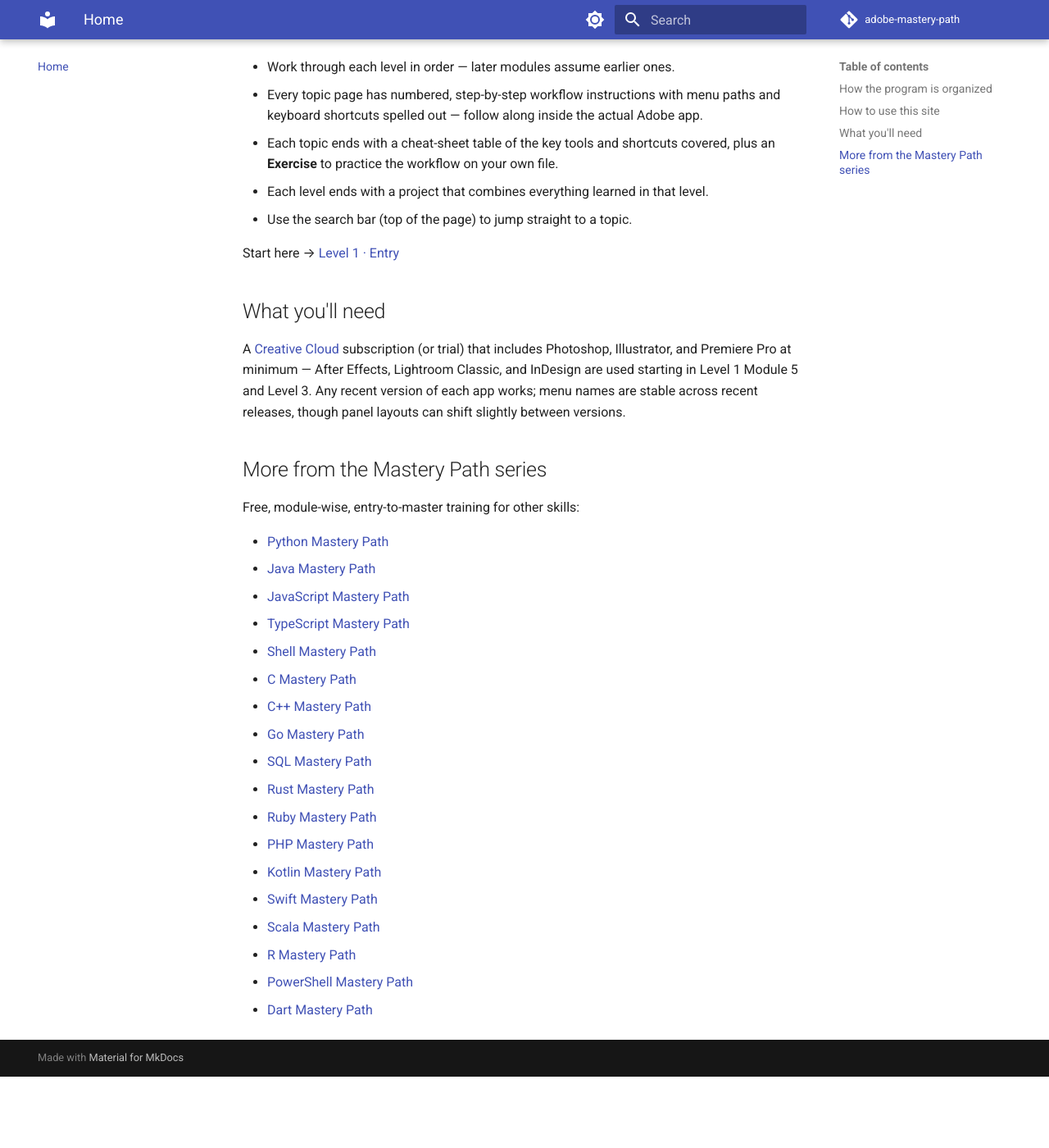
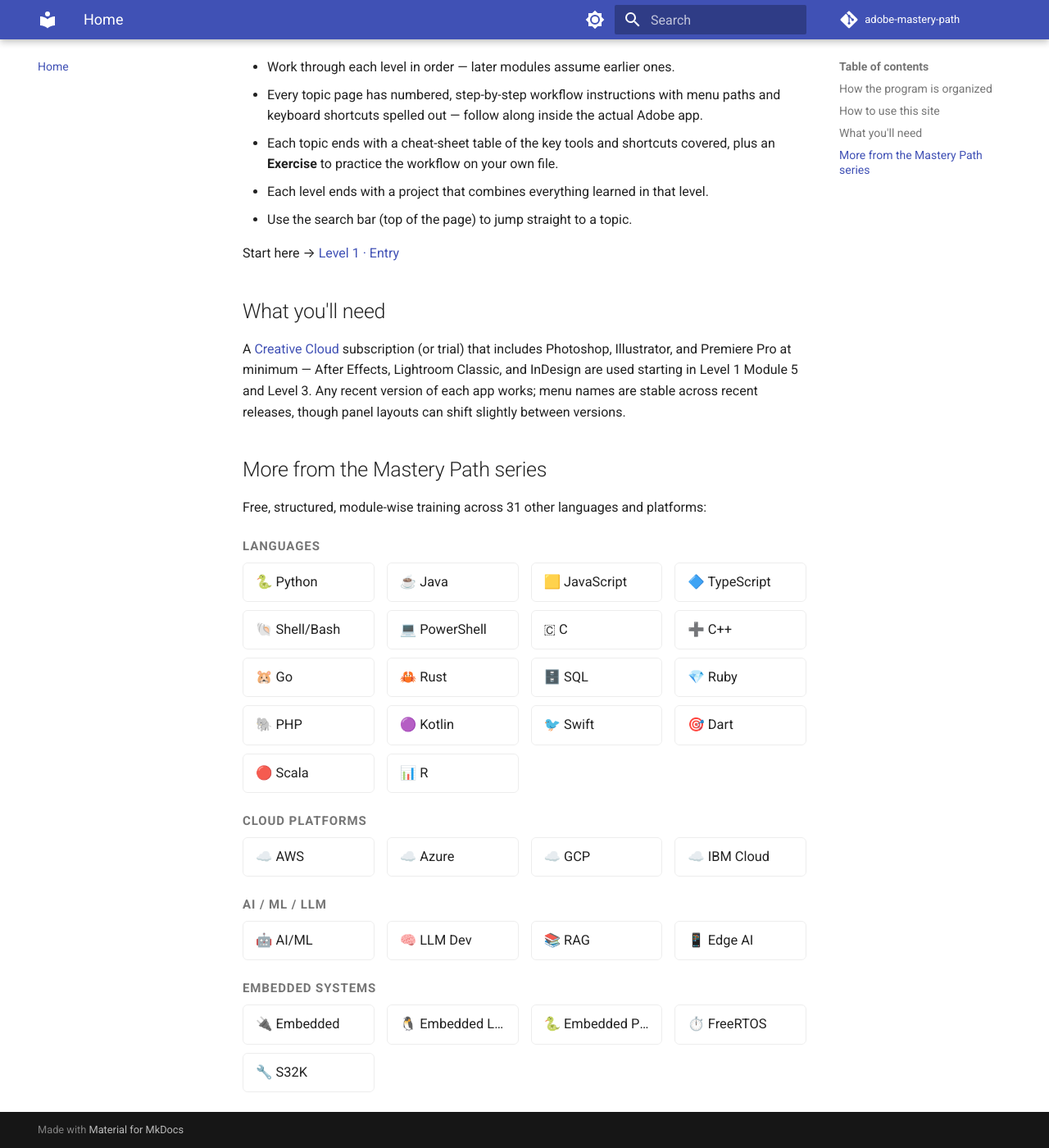
Before and after one commit to SIGILIPELLI/adobe-mastery-path, an MkDocs documentation site: the page built from docs/index.md, in a window 1280 px wide and 1400 px high, scrolled down 836 px. Shown: the whole window at 82% size. Built offline with MkDocs 1.6.1 and Material for MkDocs 9.7.7, drawn with Linux system fonts in a browser that asks for light colours; comment, search, counter and statistics services are not loaded; before the commit the page ends 2149 px from its top, so only the background shows below that.

Commit message:
Update cross-links: multi-column grid across all Mastery Path sites
Co-Authored-By: Claude Sonnet 5 <noreply@anthropic.com>

```diff
--- a/docs/index.md
+++ b/docs/index.md
@@ -43,23 +43,50 @@ between versions.
 
 ## More from the Mastery Path series
 
-Free, module-wise, entry-to-master training for other skills:
+Free, structured, module-wise training across 31 other languages and platforms:
 
-- [Python Mastery Path](https://sigilipelli.github.io/python-mastery-path/)
-- [Java Mastery Path](https://sigilipelli.github.io/java-mastery-path/)
-- [JavaScript Mastery Path](https://sigilipelli.github.io/javascript-mastery-path/)
-- [TypeScript Mastery Path](https://sigilipelli.github.io/typescript-mastery-path/)
-- [Shell Mastery Path](https://sigilipelli.github.io/shell-mastery-path/)
-- [C Mastery Path](https://sigilipelli.github.io/c-mastery-path/)
-- [C++ Mastery Path](https://sigilipelli.github.io/cpp-mastery-path/)
-- [Go Mastery Path](https://sigilipelli.github.io/go-mastery-path/)
-- [SQL Mastery Path](https://sigilipelli.github.io/sql-mastery-path/)
-- [Rust Mastery Path](https://sigilipelli.github.io/rust-mastery-path/)
-- [Ruby Mastery Path](https://sigilipelli.github.io/ruby-mastery-path/)
-- [PHP Mastery Path](https://sigilipelli.github.io/php-mastery-path/)
-- [Kotlin Mastery Path](https://sigilipelli.github.io/kotlin-mastery-path/)
-- [Swift Mastery Path](https://sigilipelli.github.io/swift-mastery-path/)
-- [Scala Mastery Path](https://sigilipelli.github.io/scala-mastery-path/)
-- [R Mastery Path](https://sigilipelli.github.io/r-mastery-path/)
-- [PowerShell Mastery Path](https://sigilipelli.github.io/powershell-mastery-path/)
-- [Dart Mastery Path](https://sigilipelli.github.io/dart-mastery-path/)
+<div class="mastery-grid-wrap">
+<p class="mastery-grid-category">Languages</p>
+<div class="mastery-grid">
+  <a href="https://sigilipelli.github.io/python-mastery-path/">🐍 Python</a>
+  <a href="https://sigilipelli.github.io/java-mastery-path/">☕ Java</a>
+  <a href="https://sigilipelli.github.io/javascript-mastery-path/">🟨 JavaScript</a>
+  <a href="https://sigilipelli.github.io/typescript-mastery-path/">🔷 TypeScript</a>
+  <a href="https://sigilipelli.github.io/shell-mastery-path/">🐚 Shell/Bash</a>
+  <a href="https://sigilipelli.github.io/powershell-mastery-path/">💻 PowerShell</a>
+  <a href="https://sigilipelli.github.io/c-mastery-path/">🇨 C</a>
+  <a href="https://sigilipelli.github.io/cpp-mastery-path/">➕ C++</a>
+  <a href="https://sigilipelli.github.io/go-mastery-path/">🐹 Go</a>
+  <a href="https://sigilipelli.github.io/rust-mastery-path/">🦀 Rust</a>
+  <a href="https://sigilipelli.github.io/sql-mastery-path/">🗄️ SQL</a>
+  <a href="https://sigilipelli.github.io/ruby-mastery-path/">💎 Ruby</a>
+  <a href="https://sigilipelli.github.io/php-mastery-path/">🐘 PHP</a>
+  <a href="https://sigilipelli.github.io/kotlin-mastery-path/">🟣 Kotlin</a>
+  <a href="https://sigilipelli.github.io/swift-mastery-path/">🐦 Swift</a>
+  <a href="https://sigilipelli.github.io/dart-mastery-path/">🎯 Dart</a>
+  <a href="https://sigilipelli.github.io/scala-mastery-path/">🔴 Scala</a>
+  <a href="https://sigilipelli.github.io/r-mastery-path/">📊 R</a>
+</div>
+<p class="mastery-grid-category">Cloud Platforms</p>
+<div class="mastery-grid">
+  <a href="https://sigilipelli.github.io/aws-mastery-path/">☁️ AWS</a>
+  <a href="https://sigilipelli.github.io/azure-mastery-path/">☁️ Azure</a>
+  <a href="https://sigilipelli.github.io/gcp-mastery-path/">☁️ GCP</a>
+  <a href="https://sigilipelli.github.io/ibm-cloud-mastery-path/">☁️ IBM Cloud</a>
+</div>
+<p class="mastery-grid-category">AI / ML / LLM</p>
+<div class="mastery-grid">
+  <a href="https://sigilipelli.github.io/ai-ml-mastery-path/">🤖 AI/ML</a>
+  <a href="https://sigilipelli.github.io/llm-dev-mastery-path/">🧠 LLM Dev</a>
+  <a href="https://sigilipelli.github.io/rag-mastery-path/">📚 RAG</a>
+  <a href="https://sigilipelli.github.io/edge-ai-mastery-path/">📱 Edge AI</a>
+</div>
+<p class="mastery-grid-category">Embedded Systems</p>
+<div class="mastery-grid">
+  <a href="https://sigilipelli.github.io/embedded-mastery-path/">🔌 Embedded</a>
+  <a href="https://sigilipelli.github.io/embedded-linux-mastery-path/">🐧 Embedded Linux</a>
+  <a href="https://sigilipelli.github.io/embedded-python-mastery-path/">🐍 Embedded Python</a>
+  <a href="https://sigilipelli.github.io/freertos-mastery-path/">⏱️ FreeRTOS</a>
+  <a href="https://sigilipelli.github.io/s32k-mastery-path/">🔧 S32K</a>
+</div>
+</div>
--- a/docs/stylesheets/extra.css
+++ b/docs/stylesheets/extra.css
@@ -11,3 +11,40 @@
   background: var(--md-primary-fg-color);
   color: var(--md-primary-bg-color);
 }
+
+/* mastery-grid cross-link styles */
+.mastery-grid-category {
+  font-weight: 600;
+  margin-top: 1.1rem;
+  margin-bottom: 0.4rem;
+  font-size: 0.75rem;
+  text-transform: uppercase;
+  letter-spacing: 0.06em;
+  color: var(--md-default-fg-color--light);
+}
+
+.mastery-grid {
+  display: grid;
+  grid-template-columns: repeat(auto-fill, minmax(160px, 1fr));
+  gap: 0.5rem 0.75rem;
+  margin: 0 0 1rem;
+}
+
+.mastery-grid a {
+  display: block;
+  padding: 0.5rem 0.75rem;
+  border: 1px solid var(--md-default-fg-color--lightest);
+  border-radius: 0.3rem;
+  text-decoration: none !important;
+  color: var(--md-default-fg-color) !important;
+  font-size: 0.82rem;
+  white-space: nowrap;
+  overflow: hidden;
+  text-overflow: ellipsis;
+  transition: background-color 0.15s ease, border-color 0.15s ease;
+}
+
+.mastery-grid a:hover {
+  background-color: var(--md-accent-fg-color--transparent);
+  border-color: var(--md-accent-fg-color);
+}
```
